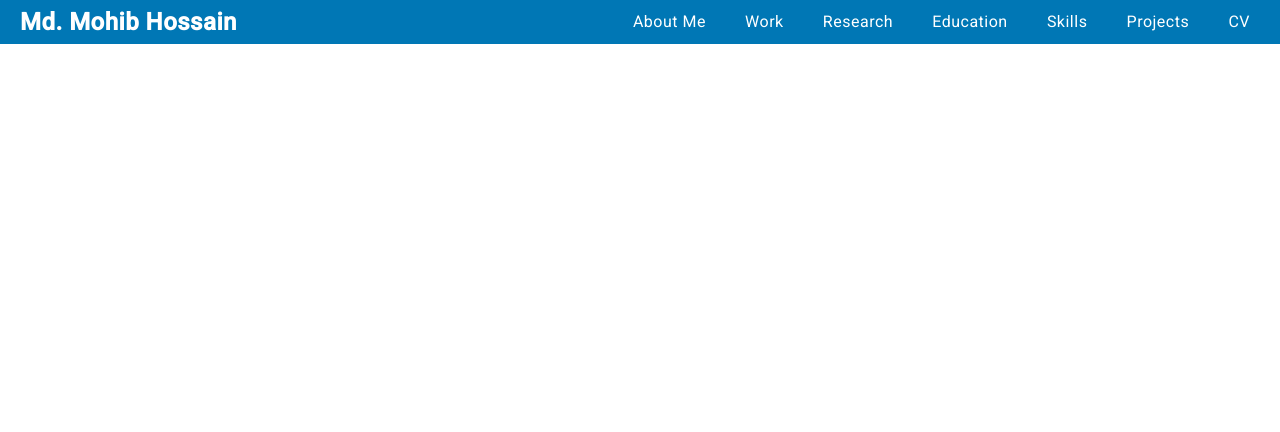
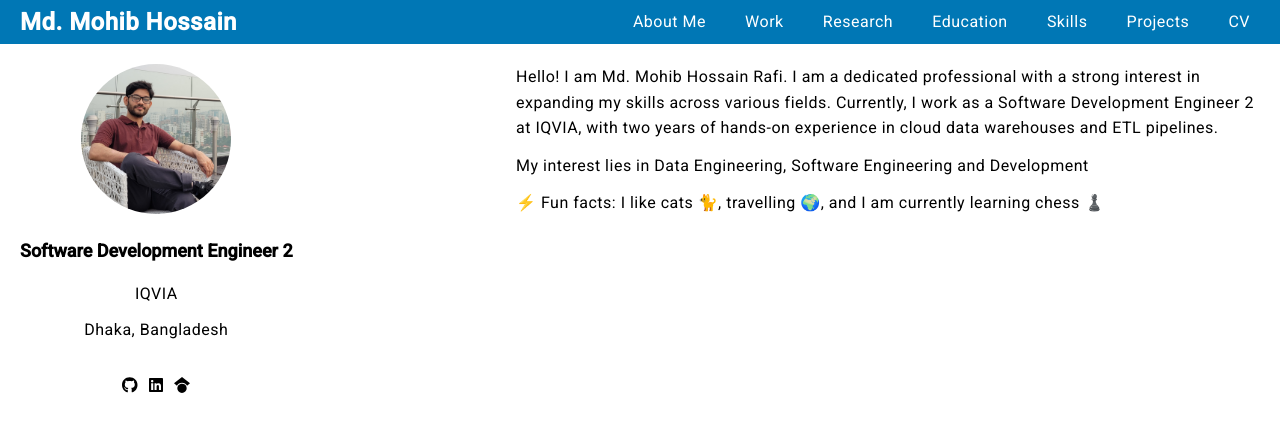
Before and after one commit to mohib181/mohib181.github.io, an Angular app: page / in a window 1280 px wide. Shown: the top 432 px of the page. Built offline with nearby package versions, Linux system fonts and the light colour scheme.

Commit message:
updated routes

```diff
--- a/src/app/app.routes.ts
+++ b/src/app/app.routes.ts
@@ -3,8 +3,16 @@ import { AboutMeComponent } from './about-me/about-me.component';
 
 export const routes: Routes = [
     {
+        path: '',
+        component: AboutMeComponent,
+        title: 'Md. Mohib Hossain'
+    },
+    {
         path: 'about',
         component: AboutMeComponent,
         title: 'About Me'
-    }
+    },
+
+    // Wildcard route to catch unknown paths and redirect to homepage
+    { path: '**', redirectTo: '', pathMatch: 'full' }
 ];
```
